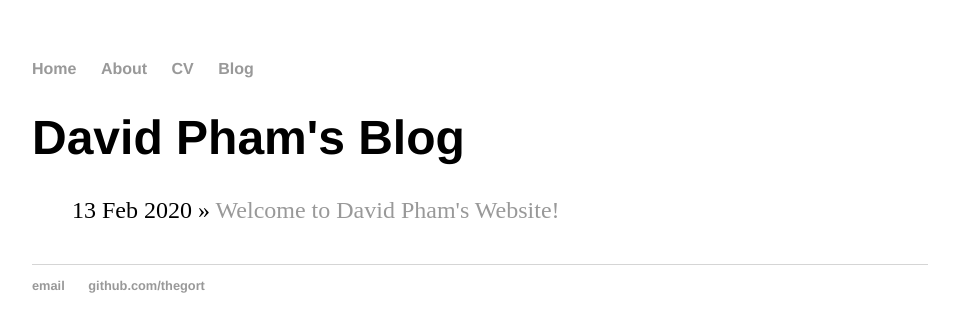
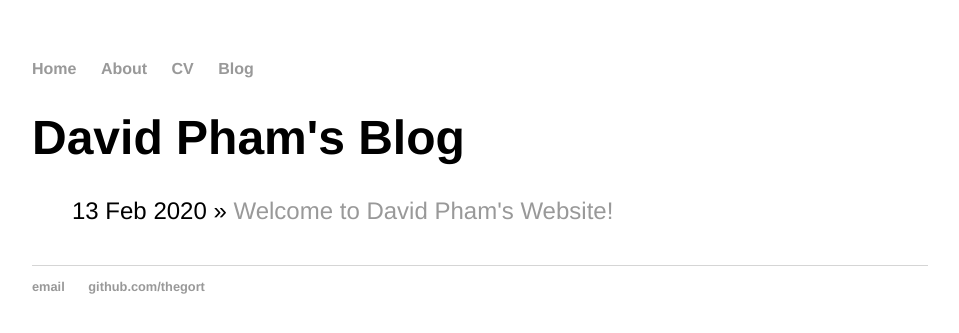
Before and after one commit to TheGort/thegort.github.io, a Jekyll site: the page built from blog/index.html, in a window 1280 px wide. Shown: the top 333 px of the page, without its empty margins (160-1119 px from the left). Built offline with Jekyll 4.4.1, drawn with Linux system fonts in a browser that asks for light colours.

Commit message:
Update main.css

```diff
--- a/css/main.css
+++ b/css/main.css
@@ -23,10 +23,15 @@
     font-size: 3em;
     font-family:'Helvetica', 'Arial', 'Sans-Serif';
 }
+h2 {
+    font-size: 2.5em;
+    font-family:'Helvetica', 'Arial', 'Sans-Serif';
+}
 p {
     font-size: 1.5em;
     line-height: 1.4em;
     color: #333;
+    font-family:'Helvetica', 'Arial', 'Sans-Serif';
 }
 footer {
     border-top: 1px solid #d5d5d5;
@@ -36,8 +41,14 @@
 ul.posts {
     margin: 20px auto 40px;
     font-size: 1.5em;
+    font-family:'Helvetica', 'Arial', 'Sans-Serif';
 }
 
 ul.posts li {
     list-style: none;
+    font-family:'Helvetica', 'Arial', 'Sans-Serif';
 }
+
+ul {
+    font-family:'Helvetica', 'Arial', 'Sans-Serif';
+}
```
